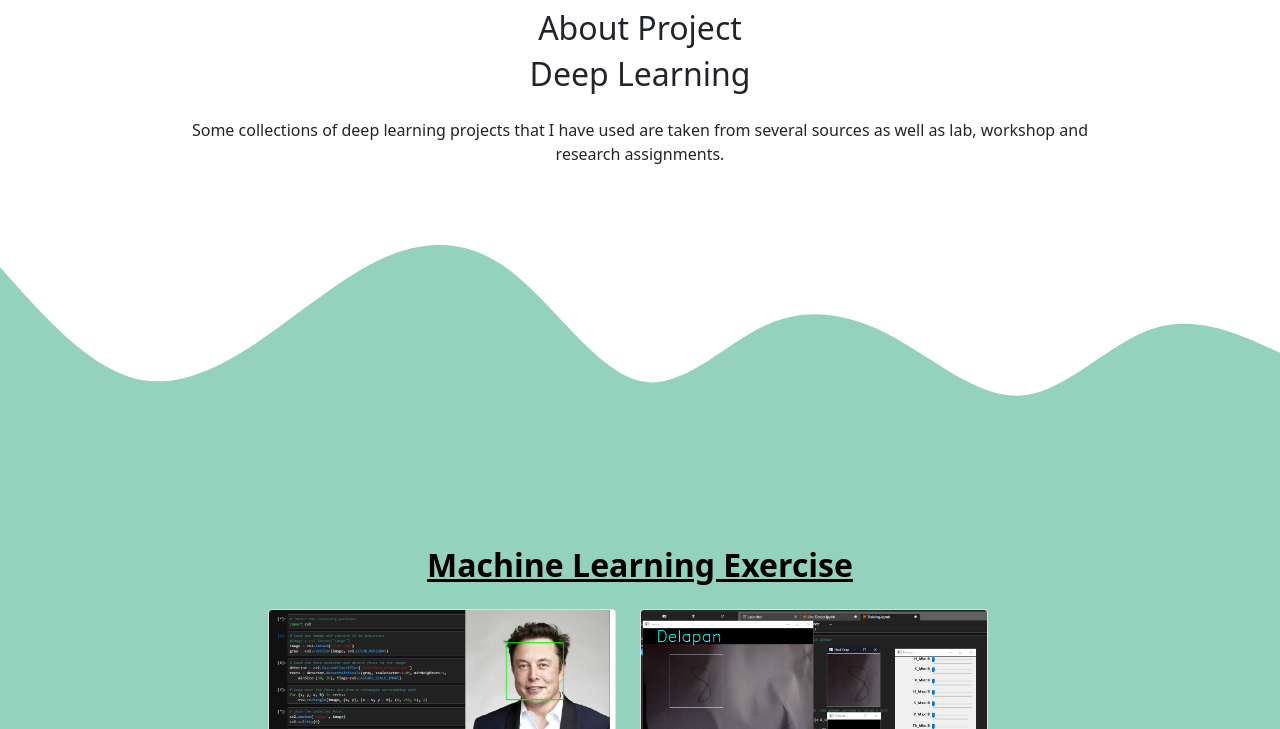
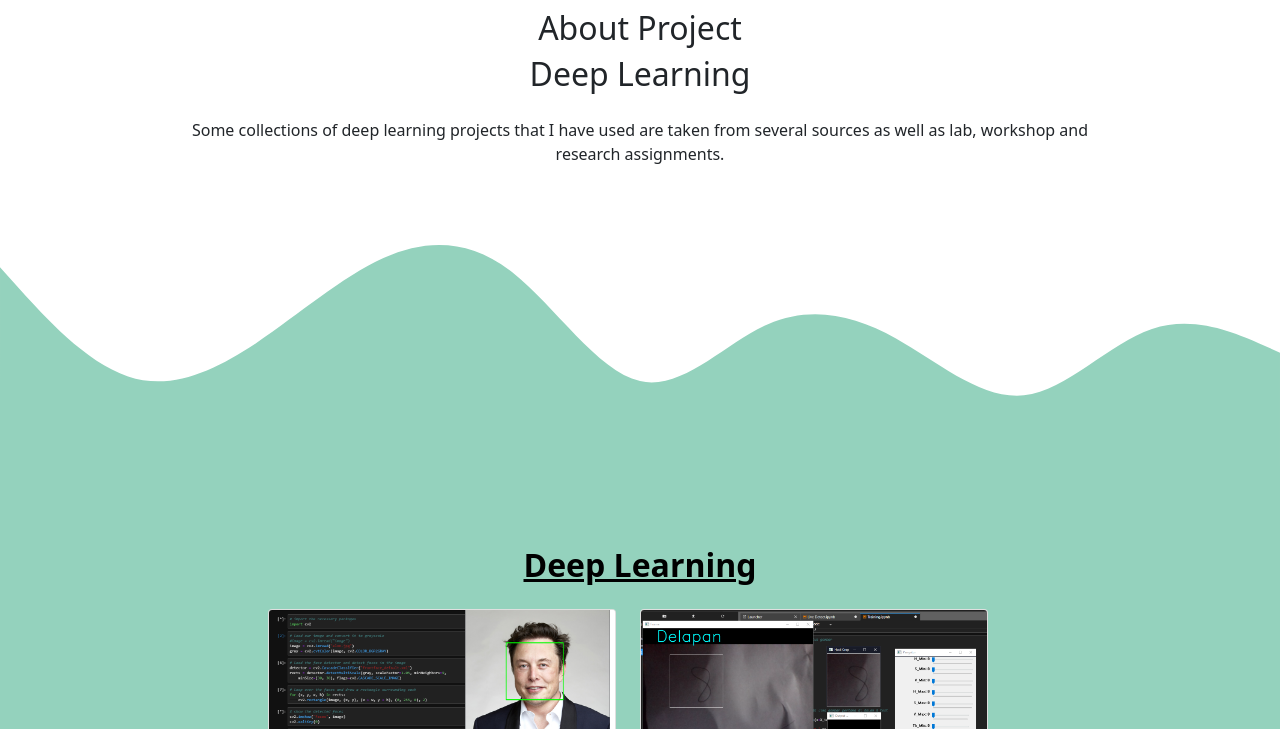
Before and after one commit to fajrinurf/Deep-Learning, a plain HTML site: page index.html in a window 1280 px wide. Shown: the part 71-800 px from the top of the page. Drawn offline with nearby package versions, Linux system fonts and the light colour scheme.

Commit message:
Update index.html

```diff
--- a/index.html
+++ b/index.html
@@ -93,7 +93,7 @@
       <div class="container text-center">
         <div class="row">
           <div class="col mb-3">
-            <h2><a href="https://github.com/fajrinurf/Machine-Learning-Exercise" class="text-black fw-bold">Machine Learning Exercise</a></h2>
+            <h2><a href="https://github.com/fajrinurf/Deep-Learning" class="text-black fw-bold">Deep Learning</a></h2>
           </div>
           <div class="row justify-content-center">
             <div class="col-md-4 mb-3">
```
